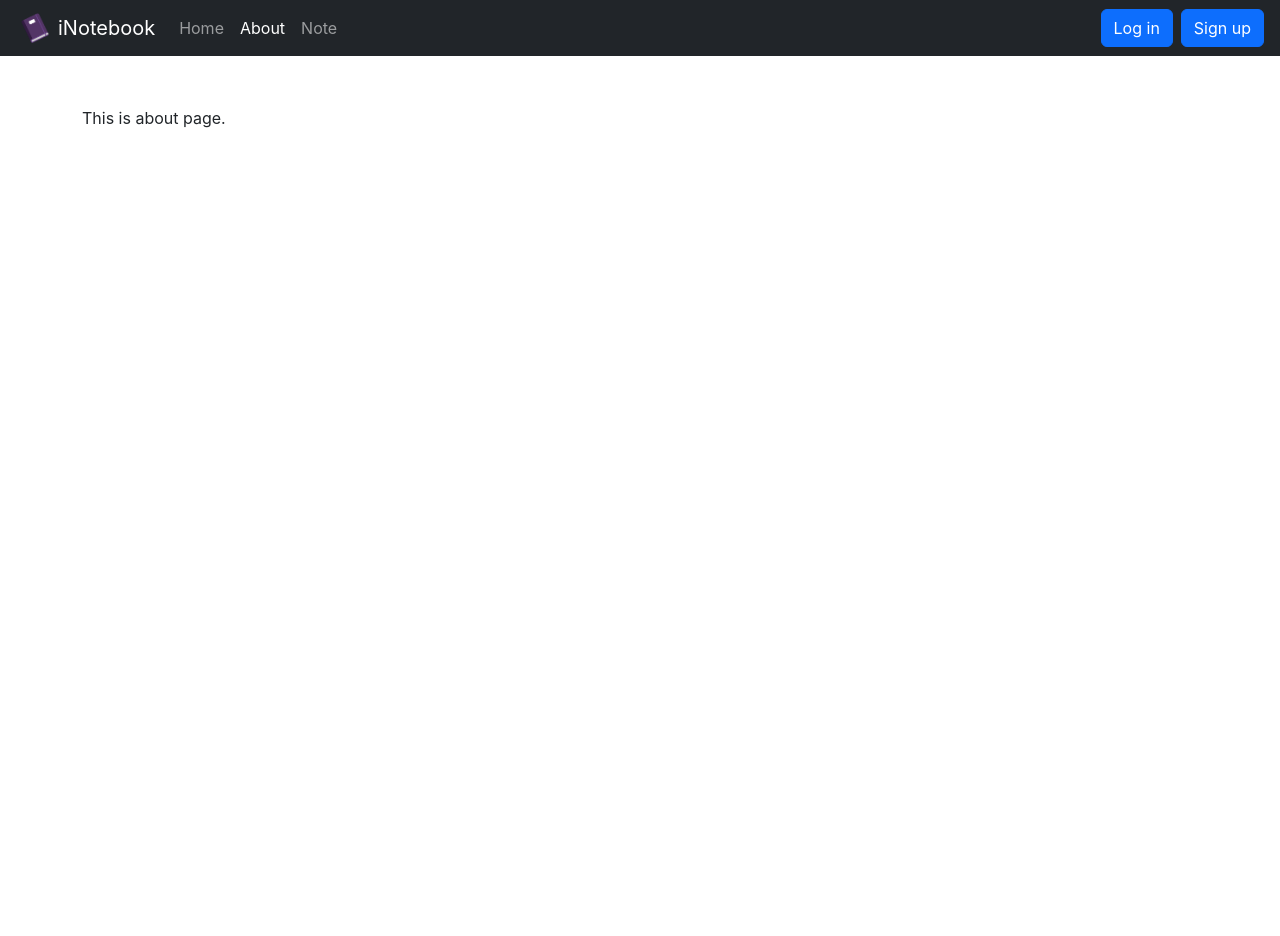
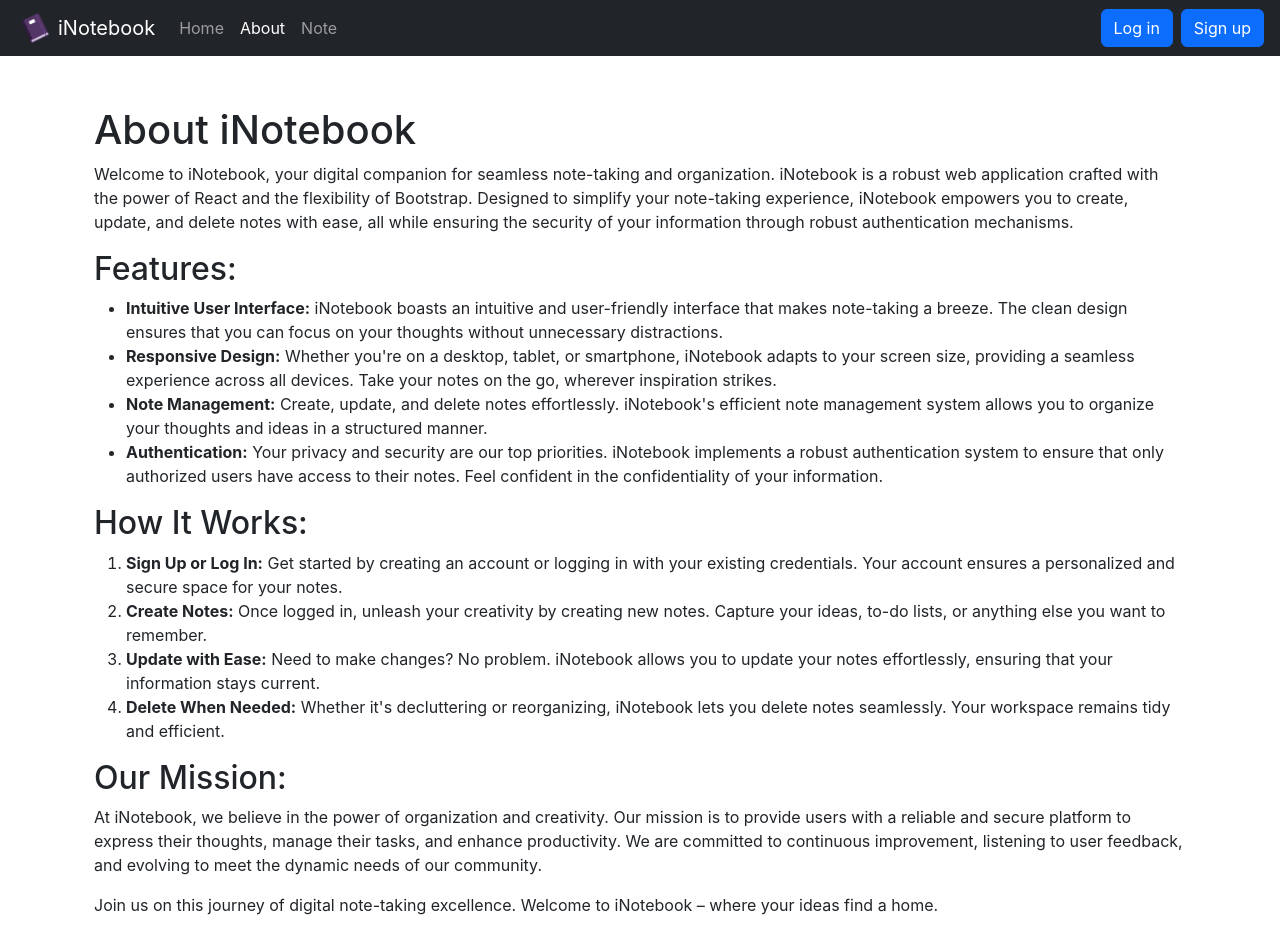
Before and after one commit to sandeepshrestha200/iNotebook, a React (Create React App) app: page /about in a window 1280 px wide. Shown: the top 936 px of the page. Before the commit the page ends 800 px from the top, so only its background shows below. Built offline with nearby package versions, Linux system fonts and the light colour scheme.

Commit message:
about us updated

```diff
--- a/src/components/About.js
+++ b/src/components/About.js
@@ -1,8 +1,83 @@
 import React from "react";
 
-const About = () => {
+const AboutUs = () => {
+  return (
+    <div className="container">
+      <div className="row">
+        <div className="col">
+          <h1>About iNotebook</h1>
+          <p>
+            Welcome to iNotebook, your digital companion for seamless note-taking and organization. iNotebook is a robust web application crafted with the power of React and the
+            flexibility of Bootstrap. Designed to simplify your note-taking experience, iNotebook empowers you to create, update, and delete notes with ease, all while ensuring the
+            security of your information through robust authentication mechanisms.
+          </p>
+        </div>
+      </div>
 
-  return <div>This is about page.</div>;
+      <div className="row">
+        <div className="col">
+          <h2>Features:</h2>
+          <ul>
+            <li>
+              <strong>Intuitive User Interface:</strong> iNotebook boasts an intuitive and user-friendly interface that makes note-taking a breeze. The clean design ensures that
+              you can focus on your thoughts without unnecessary distractions.
+            </li>
+            <li>
+              <strong>Responsive Design:</strong> Whether you're on a desktop, tablet, or smartphone, iNotebook adapts to your screen size, providing a seamless experience across
+              all devices. Take your notes on the go, wherever inspiration strikes.
+            </li>
+            <li>
+              <strong>Note Management:</strong> Create, update, and delete notes effortlessly. iNotebook's efficient note management system allows you to organize your thoughts and
+              ideas in a structured manner.
+            </li>
+            <li>
+              <strong>Authentication:</strong> Your privacy and security are our top priorities. iNotebook implements a robust authentication system to ensure that only authorized
+              users have access to their notes. Feel confident in the confidentiality of your information.
+            </li>
+          </ul>
+        </div>
+      </div>
+
+      <div className="row">
+        <div className="col">
+          <h2>How It Works:</h2>
+          <ol>
+            <li>
+              <strong>Sign Up or Log In:</strong> Get started by creating an account or logging in with your existing credentials. Your account ensures a personalized and secure
+              space for your notes.
+            </li>
+            <li>
+              <strong>Create Notes:</strong> Once logged in, unleash your creativity by creating new notes. Capture your ideas, to-do lists, or anything else you want to remember.
+            </li>
+            <li>
+              <strong>Update with Ease:</strong> Need to make changes? No problem. iNotebook allows you to update your notes effortlessly, ensuring that your information stays
+              current.
+            </li>
+            <li>
+              <strong>Delete When Needed:</strong> Whether it's decluttering or reorganizing, iNotebook lets you delete notes seamlessly. Your workspace remains tidy and efficient.
+            </li>
+          </ol>
+        </div>
+      </div>
+
+      <div className="row">
+        <div className="col">
+          <h2>Our Mission:</h2>
+          <p>
+            At iNotebook, we believe in the power of organization and creativity. Our mission is to provide users with a reliable and secure platform to express their thoughts,
+            manage their tasks, and enhance productivity. We are committed to continuous improvement, listening to user feedback, and evolving to meet the dynamic needs of our
+            community.
+          </p>
+
+          <p>Join us on this journey of digital note-taking excellence. Welcome to iNotebook – where your ideas find a home.</p>
+
+          <p>Happy Note-Taking!</p>
+
+          <p>The iNotebook Team</p>
+        </div>
+      </div>
+    </div>
+  );
 };
 
-export default About;
+export default AboutUs;
```
